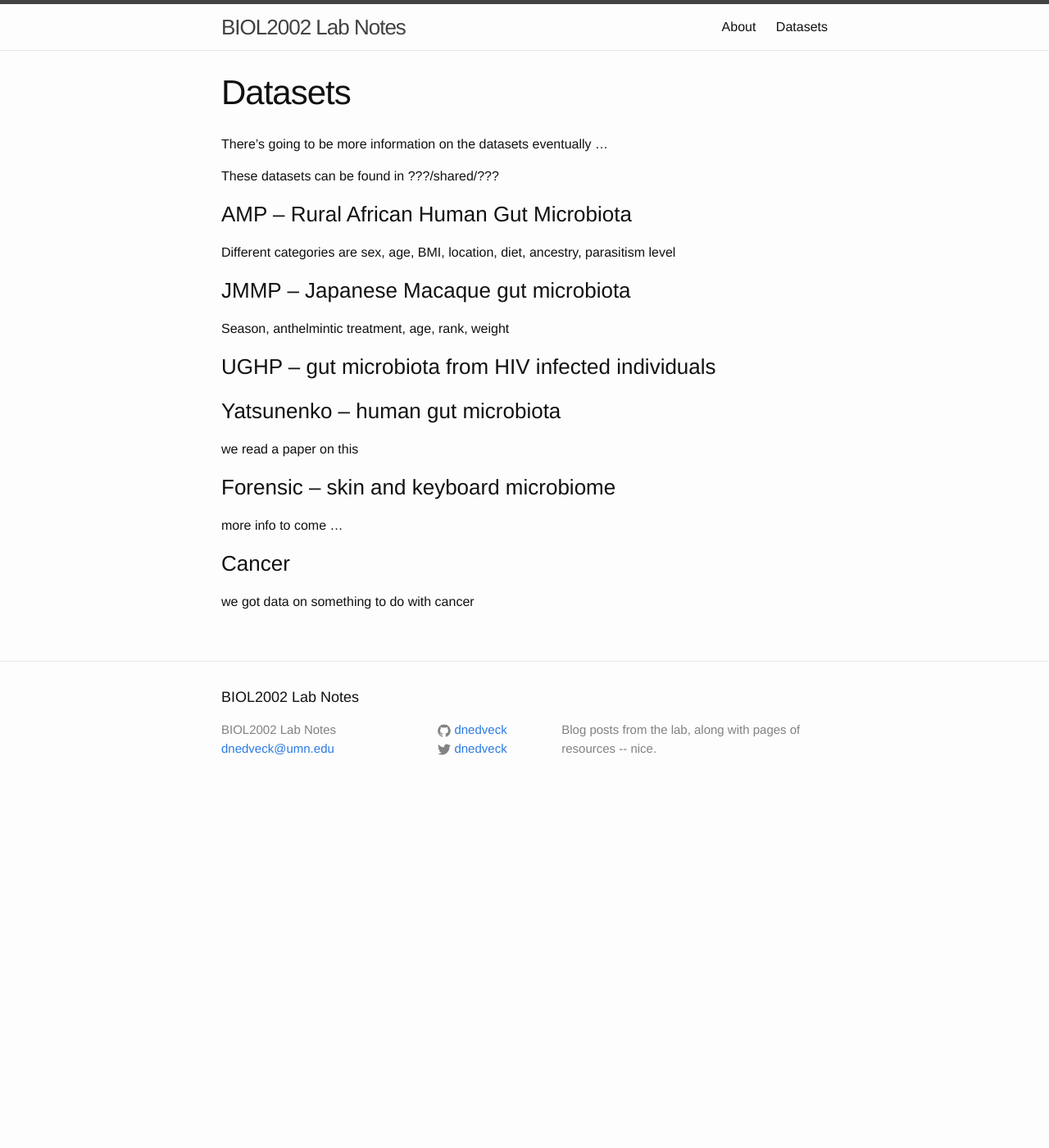
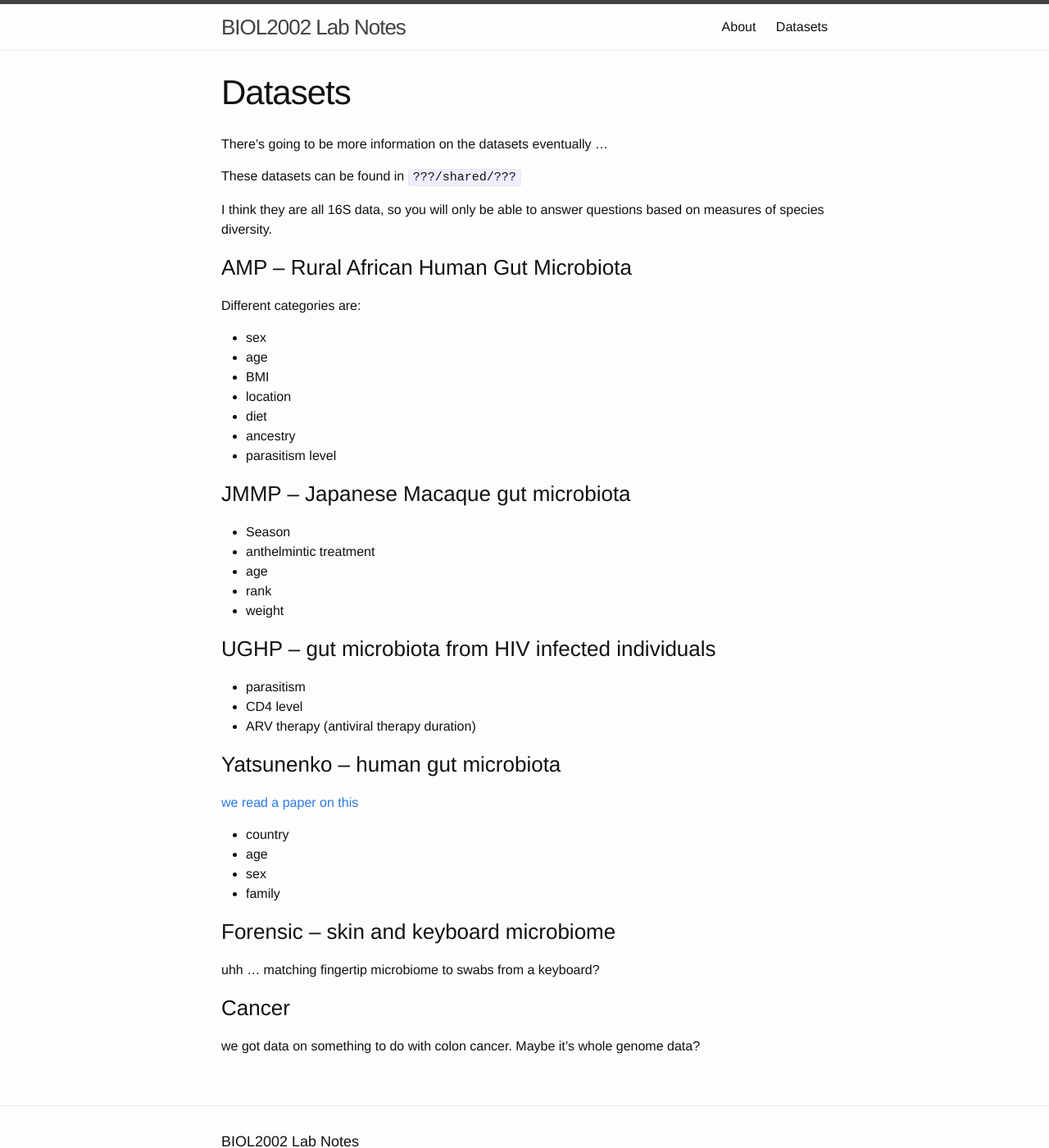
Before and after one commit to dnedveck/biol2002, a Jekyll site: the page built from datasets.md, in a window 1280 px wide and 1400 px high. Shown: the whole window at 82% size. Built offline with Jekyll 4.4.1, drawn with Linux system fonts in a browser that asks for light colours.

Commit message:
modifactions to the datasets page

```diff
--- a/datasets.md
+++ b/datasets.md
@@ -6,29 +6,50 @@ permalink: /datasets/
 
 There's going to be more information on the datasets eventually ...
 
-These datasets can be found in ???/shared/???
+These datasets can be found in `???/shared/???`
+
+I think they are all 16S data, so you will only be able to answer questions based on measures of species diversity.
 
 ### AMP -- Rural African Human Gut Microbiota
 
-Different categories are sex, age, BMI, location, diet, ancestry, parasitism level
+Different categories are:
+- sex
+- age
+- BMI
+- location
+- diet
+- ancestry
+- parasitism level
 
 
 ### JMMP -- Japanese Macaque gut microbiota
 
-Season, anthelmintic treatment, age, rank, weight
+- Season
+- anthelmintic treatment
+- age
+- rank
+- weight
 
 
 ### UGHP -- gut microbiota from HIV infected individuals
 
+- parasitism
+- CD4 level
+- ARV therapy (antiviral therapy duration)
 
 ### Yatsunenko -- human gut microbiota
 
-we read a paper on this
+[we read a paper on this](http://www.nature.com/nature/journal/v486/n7402/abs/nature11053.html)
+
+- country
+- age
+- sex
+- family
 
 ### Forensic -- skin and keyboard microbiome
 
-more info to come ...
+uhh ... matching fingertip microbiome to swabs from a keyboard?
 
 ### Cancer
 
-we got data on something to do with cancer
+we got data on something to do with colon cancer. Maybe it's whole genome data?
```
